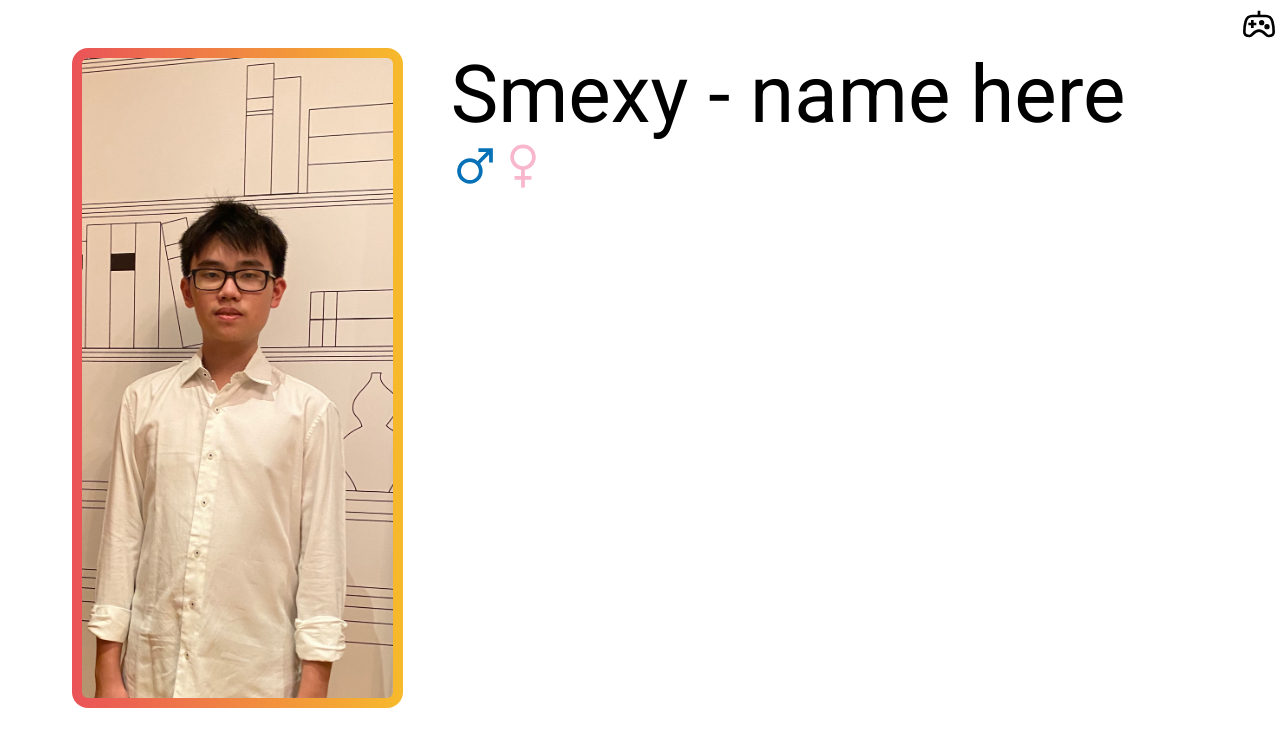
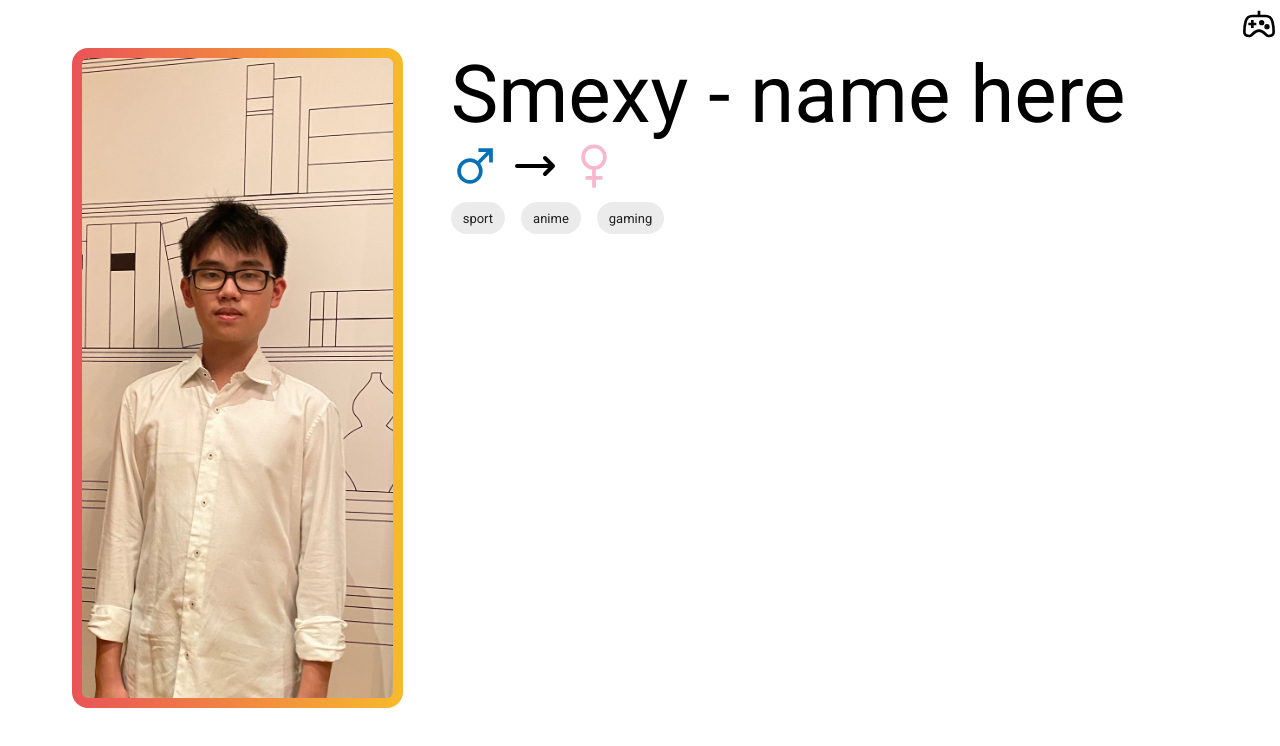
Before and after one commit to csesoc/trainee-6-23t1, a React (Vite) app in the folder client/: page / in a window 1280 px wide. Shown: the top 746 px of the page. Built offline with nearby package versions, Linux system fonts and the light colour scheme.

Commit message:
interest chips

```diff
--- a/client/src/components/profile/Details.tsx
+++ b/client/src/components/profile/Details.tsx
@@ -1,27 +1,10 @@
 import { Grid } from '@mui/material'
 import styles from './Profile.module.css'
-import { GiMale, GiFemale } from "react-icons/gi";
-import React, { useEffect, useState } from 'react';
+import Genders from './Genders'
+import Interests from './Interests'
 
-const genderIcons = {
-  male: <GiMale key={0} style={{ color: '#0671B7' }}/>,
-  female: <GiFemale key={1} style={{ color: '#F8B7CD' }}/>,
-  nonBinary: <GiMale/>
-}
 
 const Details = () => {
-
-  const [genders, setGenders] = useState<JSX.Element[]>([])
-  const [preferences, setPreferences] = useState<JSX.Element[]>([])
-
-  useEffect(() => {
-    const userGenders = { male: true, female: true, nonBinary: false }; // api call
-    const updatedGenders = [];
-    if (userGenders.male) updatedGenders.push(genderIcons.male);
-    if (userGenders.female) updatedGenders.push(genderIcons.female);
-    if (userGenders.nonBinary) updatedGenders.push(genderIcons.nonBinary);
-    setGenders(updatedGenders);
-  }, [])
 
   return (
     <Grid item xs={12} sm={8}>
@@ -34,9 +17,10 @@ const Details = () => {
         </Grid>
 
         {/* Gender / Preferences */}
-        <Grid className={styles.genders} item xs={12}>
-          {genders}
-        </Grid>
+        <Genders/>
+
+        {/* Interests */}
+        <Interests/>
 
       </Grid>
 
--- /dev/null
+++ b/client/src/components/profile/Genders.tsx
@@ -0,0 +1,46 @@
+import { GiMale, GiFemale } from "react-icons/gi";
+import { HiOutlineArrowNarrowRight } from "react-icons/hi";
+import { useEffect, useState } from 'react';
+import { Grid } from "@mui/material";
+import styles from './Profile.module.css'
+
+interface gender {
+  male: boolean,
+  female: boolean,
+  nonBinary: boolean
+}
+
+const genderIcons = {
+  male: <GiMale key={0} style={{ color: '#0671B7' }}/>,
+  female: <GiFemale key={1} style={{ color: '#F8B7CD' }}/>,
+  nonBinary: <GiMale/>
+}
+
+const getIcons = (genderObject: gender) => {
+  const updatedGenders = [];
+  if (genderObject.male) updatedGenders.push(genderIcons.male);
+  if (genderObject.female) updatedGenders.push(genderIcons.female);
+  if (genderObject.nonBinary) updatedGenders.push(genderIcons.nonBinary);
+  return updatedGenders;
+}
+
+const Genders = () => {
+
+  const [genders, setGenders] = useState<JSX.Element[]>([])
+  const [preferences, setPreferences] = useState<JSX.Element[]>([])
+
+  useEffect(() => {
+    const userGenders = { male: true, female: false, nonBinary: false }; // api call
+    const preferenceGenders = { male: false, female: true, nonBinary: false }; // api call
+    setGenders(getIcons(userGenders));
+    setPreferences(getIcons(preferenceGenders));
+  }, [])
+
+  return (
+    <Grid className={styles.genders} item xs={12}>
+      {genders} <HiOutlineArrowNarrowRight/> {preferences}
+    </Grid>
+  )
+}
+
+export default Genders
--- /dev/null
+++ b/client/src/components/profile/Interests.tsx
@@ -0,0 +1,34 @@
+import { Chip, Grid } from "@mui/material";
+import { useEffect, useState } from "react"
+import styles from './Profile.module.css'
+
+interface interests {
+  sport: boolean,
+  art: boolean,
+  photography: boolean,
+  anime: boolean,
+  gaming: boolean,
+  sleep: boolean,
+  cooking: boolean,
+  reading: boolean
+}
+
+const Interests = () => {
+
+  const [interests, setInterests] = useState<String[]>([]);
+
+  useEffect(() => {
+    const userInterests = { sport: true, anime: true } // api call later
+    setInterests(['sport', 'anime', 'gaming']);
+  }, [])
+
+  return (
+    <Grid item xs={12} className={styles.interestsContainer}>
+      {interests.map((interest, index) =>
+        <Chip label={interest} key={index}/>
+      )}
+    </Grid>
+  )
+}
+
+export default Interests
--- a/client/src/components/profile/Profile.module.css
+++ b/client/src/components/profile/Profile.module.css
@@ -38,3 +38,10 @@
 .genders {
     font-size: 3em;
 }
+
+
+/* INTERESTS */
+.interestsContainer {
+    display: flex;
+    gap: 1em;
+}
```
